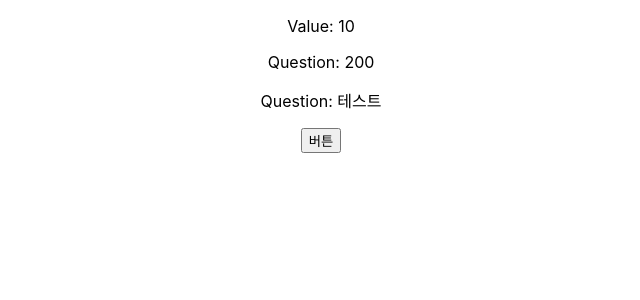
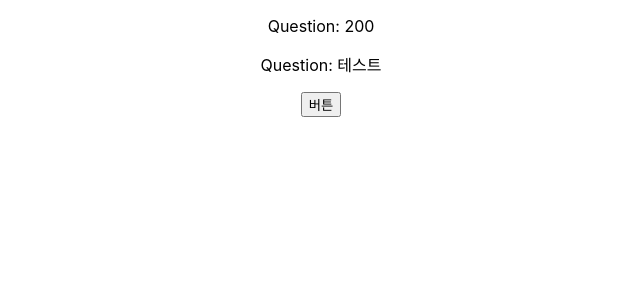
Before and after one commit to chanhl22/contact-app, a React (Create React App) app: page /useeffect/props in a window 1280 px wide. Shown: the top 300 px of the page, without its empty margins (319-959 px from the left). Built offline with nearby package versions, Linux system fonts and the light colour scheme.

Commit message:
feat: useState를 자식으로 넘겼을 때

```diff
--- a/src/page/useeffect-props/UseEffectProps.tsx
+++ b/src/page/useeffect-props/UseEffectProps.tsx
@@ -2,37 +2,28 @@ import React, { useEffect, useState } from "react";
 import { Question } from "./UseEffectPropsPage";
 
 interface UseEffectPropsProps {
-    value?: number;
-    question: Question;
+    question?: Question;
 }
 
-const UseEffectProps: React.FC<UseEffectPropsProps> = ({ value, question }) => {
-    const [currentValue, setCurrentValue] = useState<number>(() => 20);
-
-    const otherQuestion = {questionId: 300, answerValue: '테스트테스트'};
-
-    useEffect(() => {
-        value = currentValue;
-        console.log(value);
-    }, []);
+const UseEffectProps: React.FC<UseEffectPropsProps> = ({ question }) => {
+    const [currentValue, setCurrentValue] = useState<string>(() => '변경한 value');
 
     console.log('자식 question > ')
     console.log(question)
 
     useEffect(() => {
-        question = otherQuestion;
-        question.answerValue = '이거는 변경이 가능하다고?';
-        console.log(question);
-    }, []);
+        if (question) {
+            question.answerValue = currentValue;
+            console.log(question);
+        }
+    }, [question]);
 
     const handle = () => {
         console.log(question);
-        console.log(value);
     }
 
-    return (
+    return question && (
         <div>
-            <p>Value: {value}</p>
             <p>Question: {question.questionId}</p>
             <p>Question: {question.answerValue}</p>
             <button onClick={handle}>버튼</button>
--- a/src/page/useeffect-props/UseEffectPropsPage.tsx
+++ b/src/page/useeffect-props/UseEffectPropsPage.tsx
@@ -1,4 +1,4 @@
-import React, { useState } from 'react';
+import React, { useEffect, useState } from 'react';
 import UseEffectProps from "./UseEffectProps";
 
 
@@ -8,18 +8,18 @@ export interface Question {
 }
 
 const UseEffectPropsPage: React.FC = () => {
-    const [value, setValue] = useState<number>(10);
+    const [question, setQuestion] = useState<Question>();
 
-    const question = {questionId: 200, answerValue: "테스트"};
+    useEffect(() => {
+        setQuestion({questionId: 200, answerValue: "테스트"})
+    }, []);
 
-    console.log('value > ' + value)
     console.log('question > ')
     console.log(question)
 
     return (
         <div>
             <UseEffectProps
-                value={value}
                 question={question}
             />
         </div>
```
